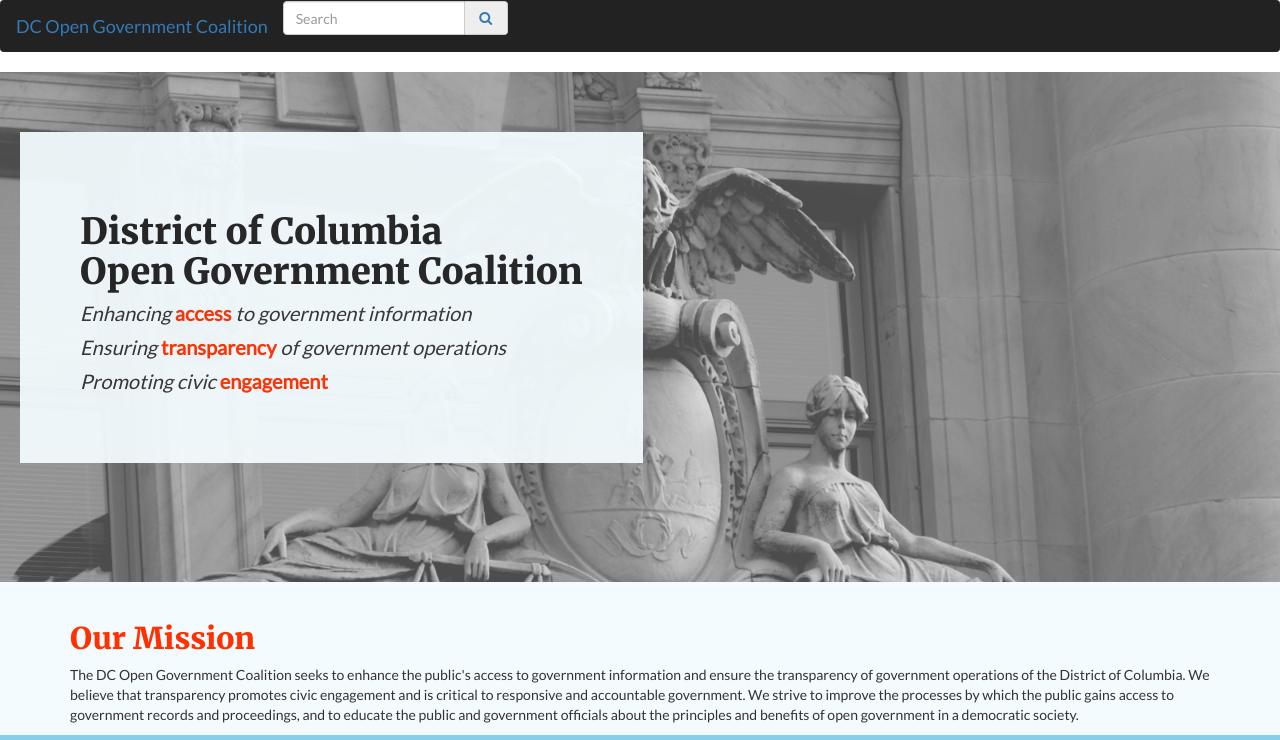
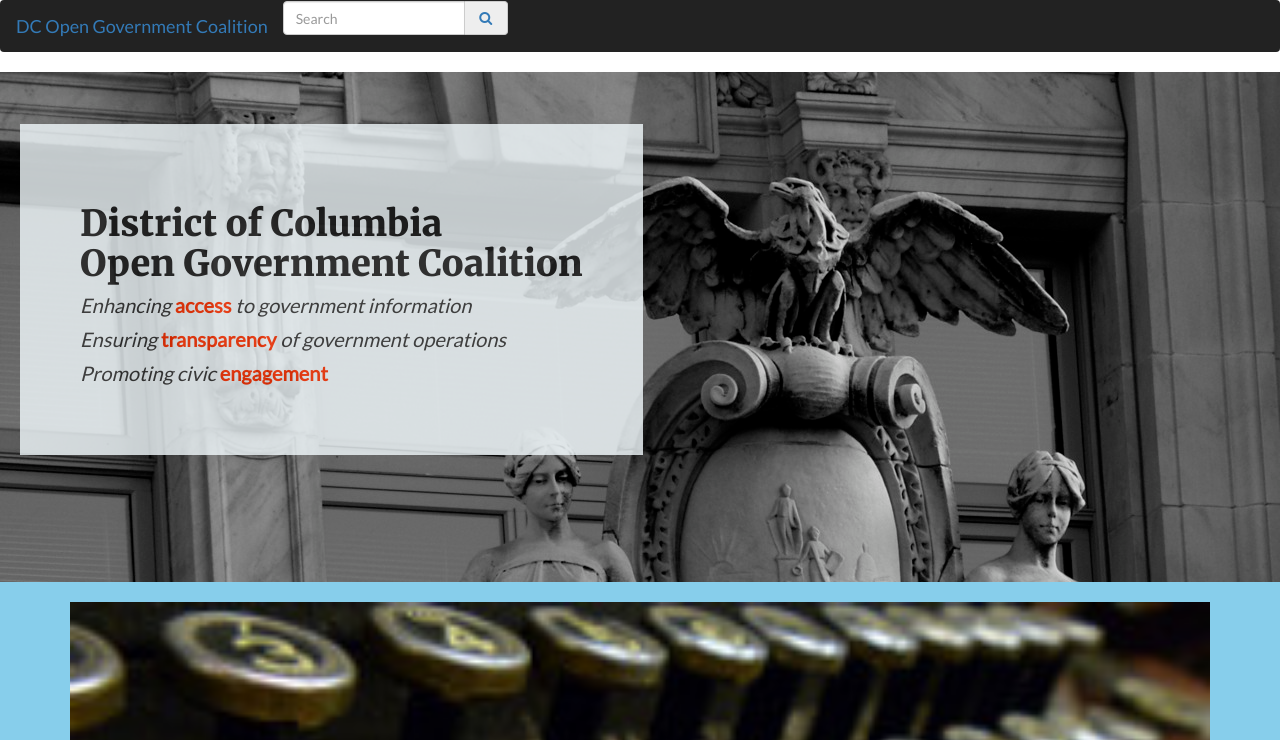
Before and after one commit to vzvenyach/dcogc-site, a website: page index.html in a window 1280 px wide. Shown: the top 740 px of the page. Drawn offline with nearby package versions, Linux system fonts and the light colour scheme.

Commit message:
final changes

```diff
--- a/index.html
+++ b/index.html
@@ -44,7 +44,7 @@
 
     <!-- hero image -->
 <div class="hero-image">
-  <img src="assets/img/wilson.jpg" width=100% alt="">
+  <!-- <img src="assets/img/wilson.jpg" width=100% alt=""> -->
   <div class="hero-image-content">
     <h1 class="hero-image-header">District of Columbia<br>Open Government Coalition</h1>
     <p class="hero-image-text">
@@ -60,15 +60,6 @@
   </div>
 </div>
     <!-- end hero image -->
-
-    <!-- introduction -->
-<div class="introduction">
-  <div class="container">
-    <h2>Our Mission</h2>
-    <p>The DC Open Government Coalition seeks to enhance the public's access to government information and ensure the transparency of government operations of the District of Columbia. We believe that transparency promotes civic engagement and is critical to responsive and accountable government. We strive to improve the processes by which the public gains access to government records and proceedings, and to educate the public and government officials about the principles and benefits of open government in a democratic society.</p>
-  </div>
-</div>
-    <!-- end introduction -->
 
     <!-- cards section -->
 <div class="cards-section">
@@ -101,6 +92,15 @@
   </div>
 </div>
     <!-- end cards section -->
+
+    <!-- introduction -->
+<div class="introduction">
+  <div class="container">
+    <h2>Our Mission</h2>
+    <p>The DC Open Government Coalition seeks to enhance the public's access to government information and ensure the transparency of government operations of the District of Columbia. We believe that transparency promotes civic engagement and is critical to responsive and accountable government. We strive to improve the processes by which the public gains access to government records and proceedings, and to educate the public and government officials about the principles and benefits of open government in a democratic society.</p>
+  </div>
+</div>
+    <!-- end introduction -->
 
     <!-- news section -->
 <div class="news-section">
--- a/src/scss/_hero-image.scss
+++ b/src/scss/_hero-image.scss
@@ -1,21 +1,14 @@
 .hero-image {
-    display: block;
     height: 510px;
-    position: relative;
-    overflow: hidden;
-
-    img {
-      min-height: 510px;
-      opacity: 0.7;
-    }
+    background: url("/assets/img/wilson.jpg");
 
     .hero-image-content {
         position: absolute;
         background-color: $primary-color-light;
-        top: 60px;
+        top: 124px;
         left: 20px;
         padding: 60px;
-        opacity: 0.95;
+        opacity: 0.8;
     }
 
     .hero-image-text {
--- a/src/scss/_introduction.scss
+++ b/src/scss/_introduction.scss
@@ -1,6 +1,6 @@
 .introduction {
     padding-top: 20px;
-    background-color: $primary-color-light;
+    // background-color: $primary-color-light;
     font-family: $font-text;
 
     h2 {
```
Also changed, not shown: assets/css/main.css, 2 other files.
